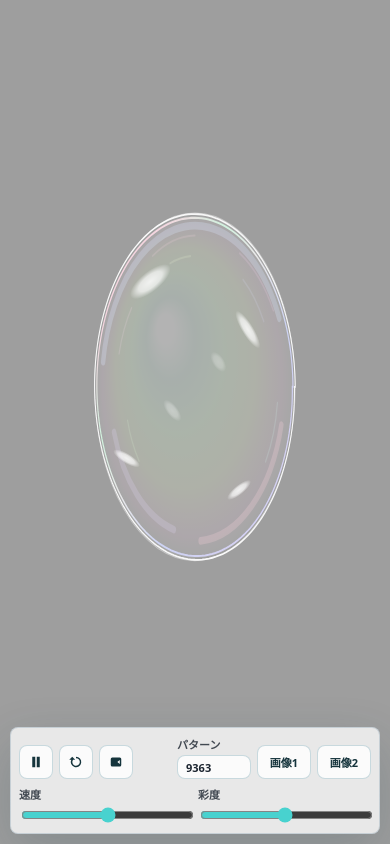
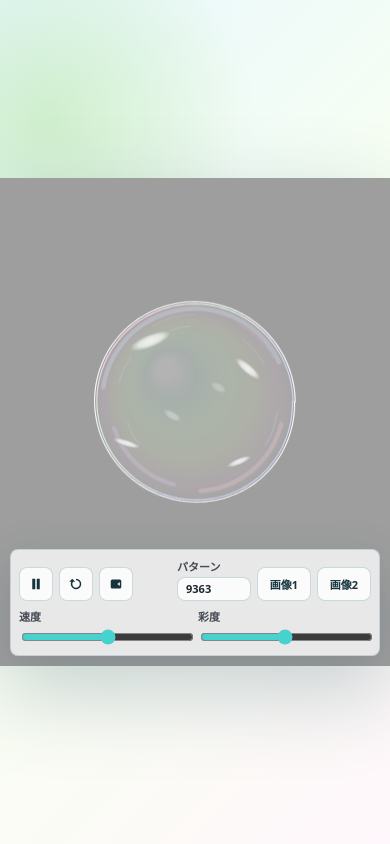
Before and after one commit to yy-bubble/blowing-bubble, a plain HTML site: page index.html in a window 390 px wide. Drawn offline with Linux system fonts and the light colour scheme.

Commit message:
Update index.html

```diff
--- a/index.html
+++ b/index.html
@@ -213,13 +213,13 @@
 
     @media (max-width: 760px) {
       body {
-        align-items: start;
+        align-items: center;
       }
 
       .app {
-        width: 100vw;
-        height: 100dvh;
-        aspect-ratio: auto;
+        width: min(100vw, calc(100dvh * 1122 / 1402));
+        height: auto;
+        aspect-ratio: 1122 / 1402;
       }
 
       .scene {
```
